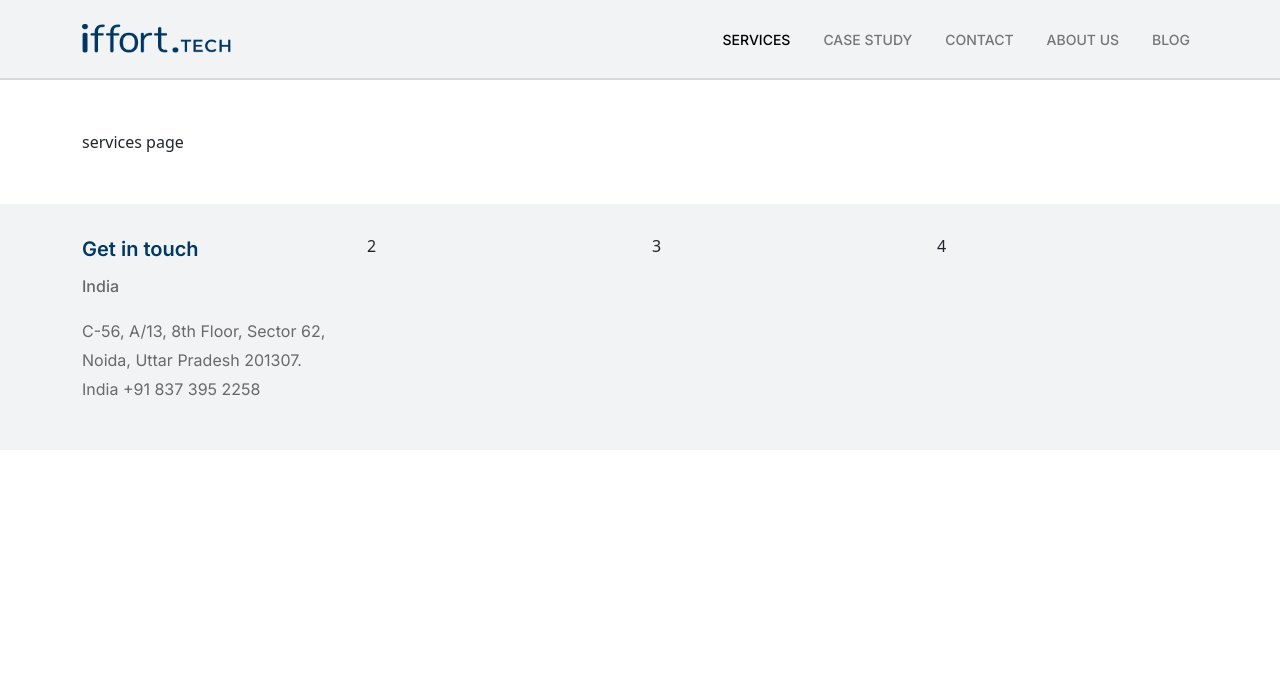
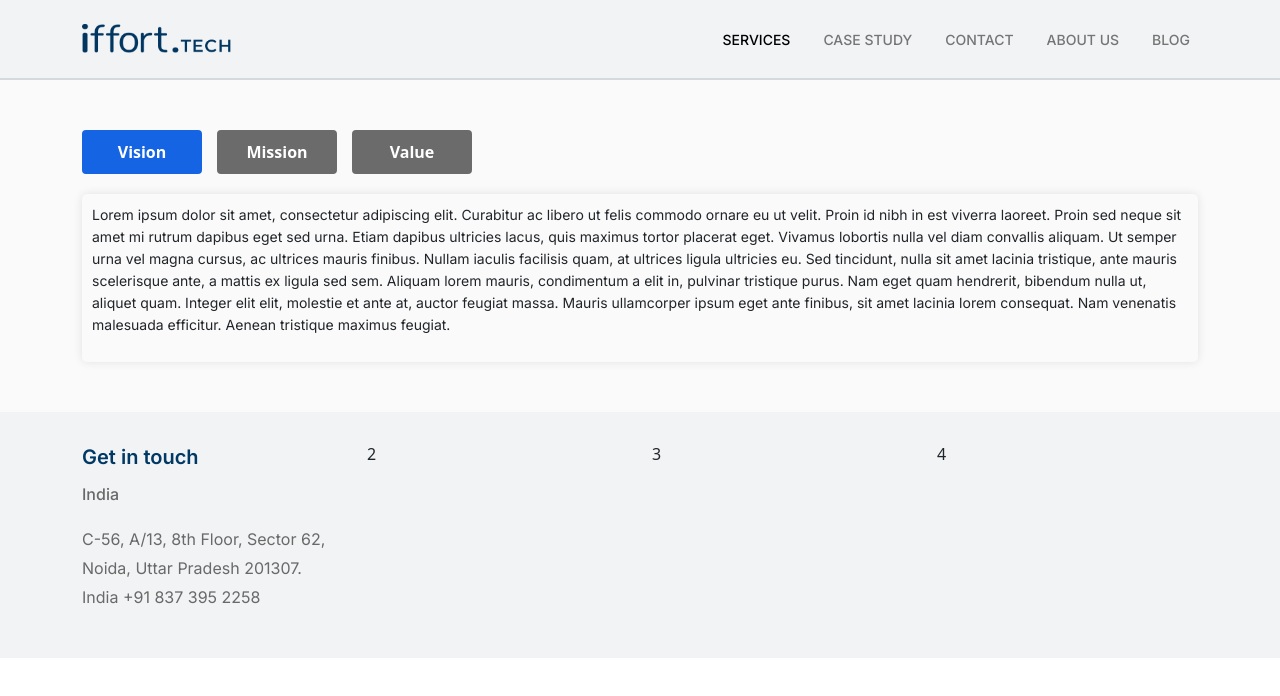
Before and after one commit to pradeepnegi8979/react-project, a React (Create React App) app in the folder react-project-app/: page /services in a window 1280 px wide. Shown: the top 696 px of the page. Built offline with nearby package versions, Linux system fonts and the light colour scheme.

Commit message:
Update Services.js

```diff
--- a/react-project-app/src/pages/Services.js
+++ b/react-project-app/src/pages/Services.js
@@ -1,18 +1,12 @@
 import React from "react";
 import { Header } from "../common/Header";
 import { Footer } from "../common/Footer";
-import { Container, Row, Col } from "react-bootstrap";
+import { Tabs } from "../Tabs";
 function Services() {
   return (
     <>
       <Header />
-      <section className="servicesSection">
-        <Container>
-          <Row>
-            <Col md="12">services page</Col>
-          </Row>
-        </Container>
-      </section>
+      <Tabs />
       <Footer />
     </>
   );
```
